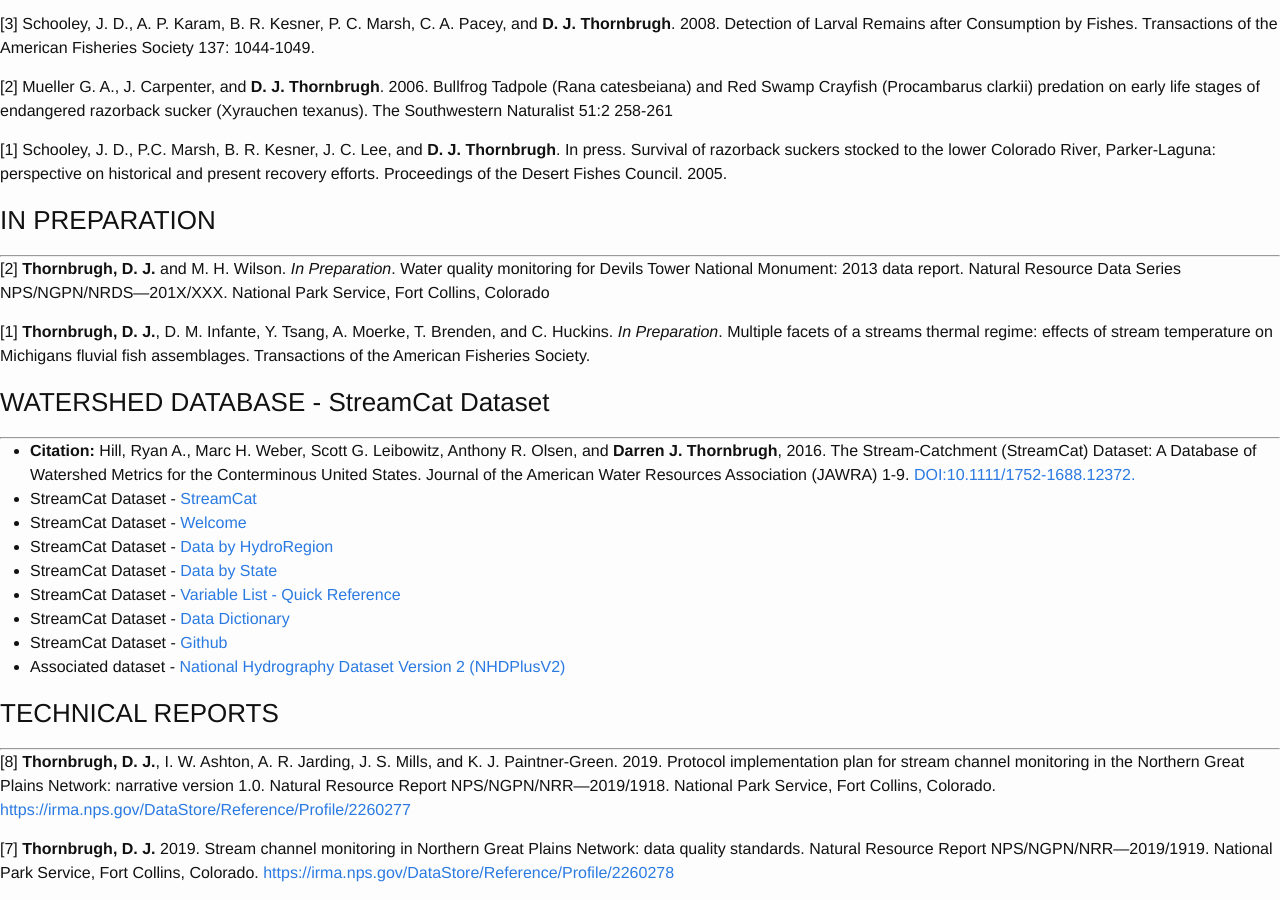
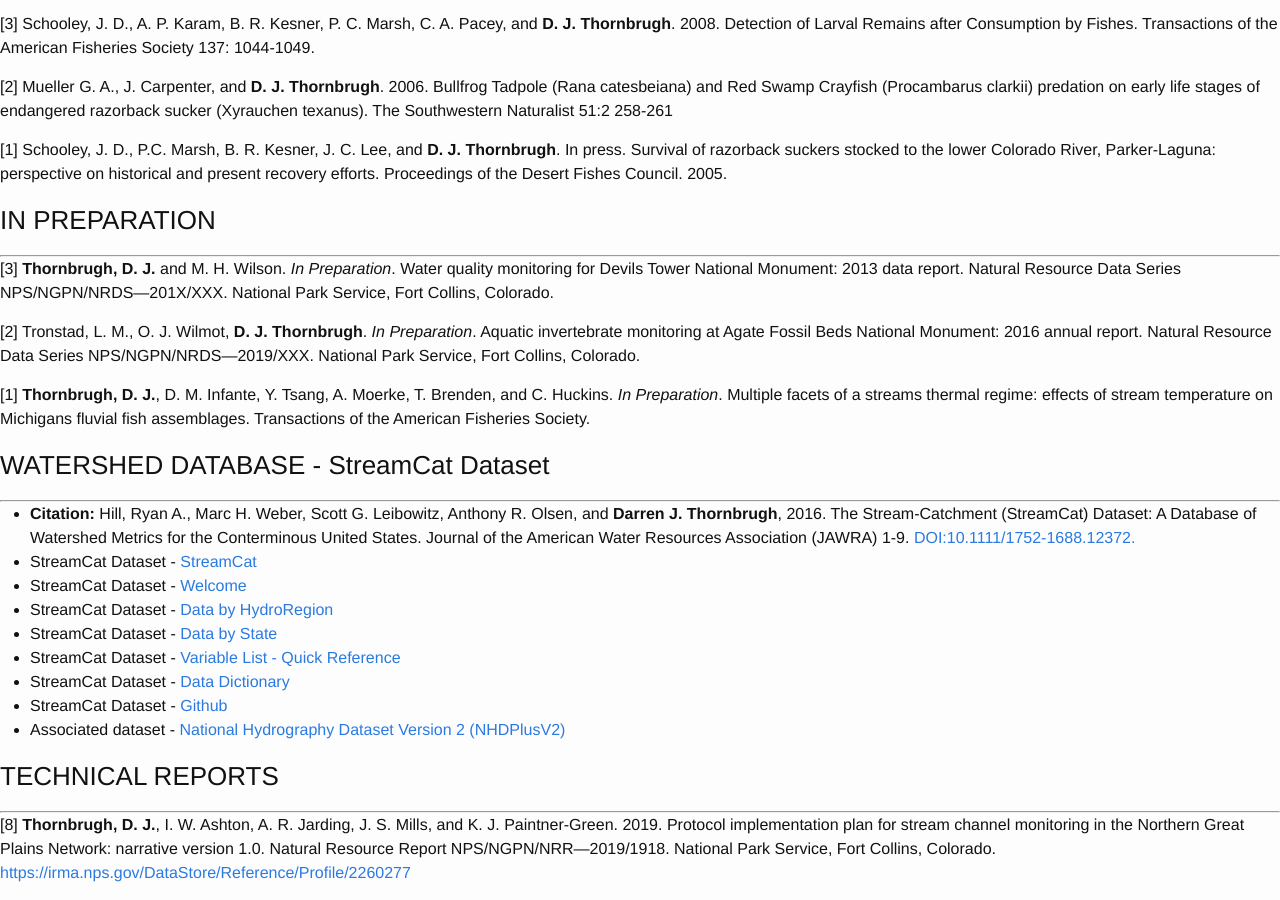
Before and after one commit to dthor/dthor.github.io, a Jekyll site: the page built from publications/publications.md, in a window 1280 px wide and 900 px high, scrolled down 1743 px. Built offline with Jekyll 4.4.1, drawn with Linux system fonts in a browser that asks for light colours; nearby versions of some CDN libraries; some web fonts are replaced.

Commit message:
Add to In prep
NGPN INVM 2016 annual report - addition to in preparation publications

```diff
--- a/publications/publications.md
+++ b/publications/publications.md
@@ -53,7 +53,9 @@
 ### IN PREPARATION
 ***
 
-[2] **Thornbrugh, D. J.** and M. H. Wilson. _In Preparation_. Water quality monitoring for Devils Tower National Monument: 2013 data report. Natural Resource Data Series NPS/NGPN/NRDS—201X/XXX. National Park Service, Fort Collins, Colorado
+[3] **Thornbrugh, D. J.** and M. H. Wilson. _In Preparation_. Water quality monitoring for Devils Tower National Monument: 2013 data report. Natural Resource Data Series NPS/NGPN/NRDS—201X/XXX. National Park Service, Fort Collins, Colorado.
+
+[2] Tronstad, L. M., O. J. Wilmot, **D. J. Thornbrugh**. _In Preparation_. Aquatic invertebrate monitoring at Agate Fossil Beds National Monument: 2016 annual report. Natural Resource Data Series NPS/NGPN/NRDS—2019/XXX. National Park Service, Fort Collins, Colorado.
 
 [1] **Thornbrugh, D. J.**, D. M. Infante, Y. Tsang, A. Moerke, T. Brenden, and C. Huckins. _In Preparation_. Multiple facets of a streams thermal regime: effects of stream temperature on Michigans fluvial fish assemblages. Transactions of the American Fisheries Society.
 
```
